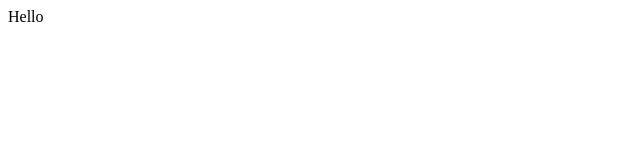
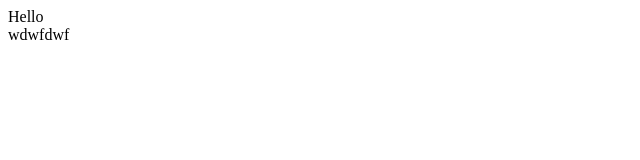
Before and after one commit to aldouzp97/Software-Engineering, a plain HTML site: page index.html in a window 1280 px wide. Shown: the full height of the page, 0-640 px from the left. Drawn offline with Linux system fonts and the light colour scheme.

Commit message:
yangnewline
guig

```diff
--- a/index.html
+++ b/index.html
@@ -9,6 +9,7 @@
 <body>
 
   <div>Hello</div>
+  <div>wdwfdwf</div>
 
 </body>
 </html>
```
